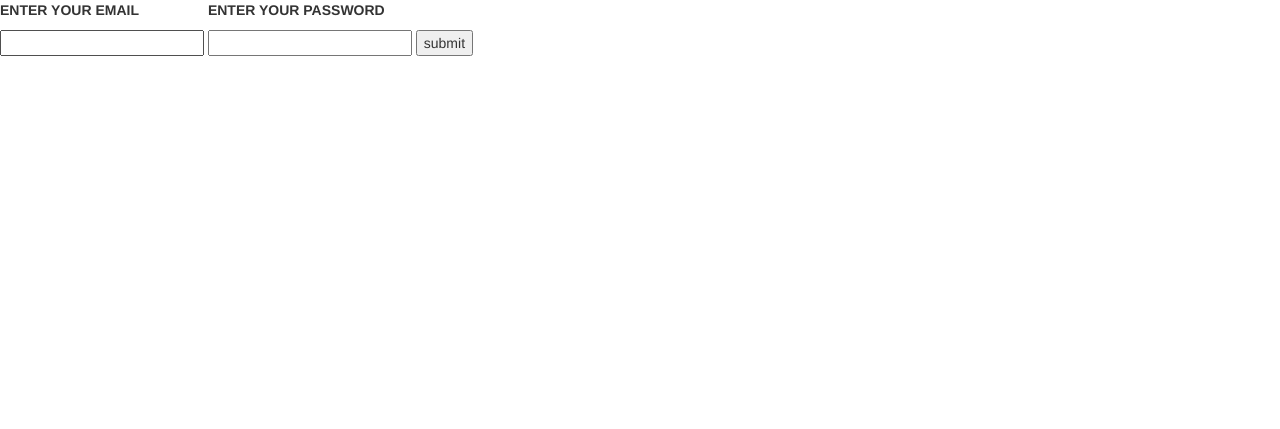
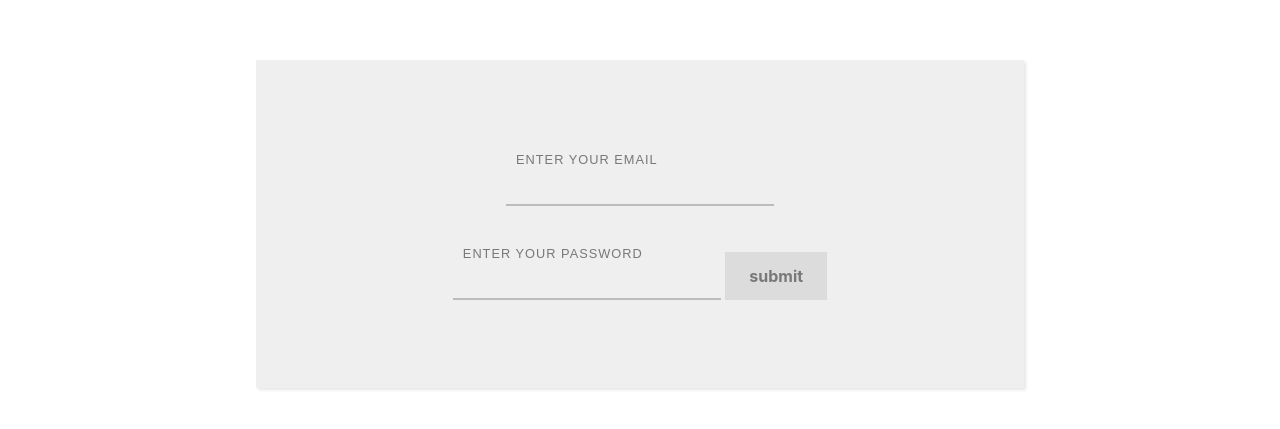
Before and after one commit to novachelly/QuickCook2, a Flask app: page /signin in a window 1280 px wide. Shown: the top 429 px of the page. Run offline with Flask 2, Linux system fonts and the light colour scheme; some libraries are stand-ins or nearby versions.

Commit message:
first commit

```diff
--- a/static/css/style3.css
+++ b/static/css/style3.css
@@ -1,18 +1,78 @@
-.panel-heading {
-    padding: 5px 15px;
+body {
+  background: #C5E1A5;
+}
+form {
+  width: 60%;
+  margin: 60px auto;
+  background: #efefef;
+  padding: 60px 120px 80px 120px;
+  text-align: center;
+  -webkit-box-shadow: 2px 2px 3px rgba(0,0,0,);
+  box-shadow: 2px 2px 3px rgba(0,0,0,0.1);
+}
+label {
+  display: block;
+  position: relative;
+  margin: 40px 0px;
+}
+.label-txt {
+  position: absolute;
+  top: -1.6em;
+  padding: 10px;
+  font-family: sans-serif;
+  font-size: .8em;
+  letter-spacing: 1px;
+  color: rgb(120,120,120);
+  transition: ease .3s;
+}
+.input {
+  width: 100%;
+  padding: 10px;
+  background: transparent;
+  border: none;
+  outline: none;
 }
 
-.panel-footer {
-	padding: 1px 15px;
-	color: #A0A0A0;
+.line-box {
+  position: relative;
+  width: 100%;
+  height: 2px;
+  background: #BCBCBC;
 }
 
-.profile-img {
-	width: 96px;
-	height: 96px;
-	margin: 0 auto 10px;
-	display: block;
-	-moz-border-radius: 50%;
-	-webkit-border-radius: 50%;
-	border-radius: 50%;
+.line {
+  position: absolute;
+  width: 0%;
+  height: 2px;
+  top: 0px;
+  left: 50%;
+  transform: translateX(-50%);
+  background: #8BC34A;
+  transition: ease .6s;
 }
+
+.input:focus + .line-box .line {
+  width: 100%;
+}
+
+.label-active {
+  top: -3em;
+}
+
+button {
+  display: inline-block;
+  padding: 12px 24px;
+  background: rgb(220,220,220);
+  font-weight: bold;
+  color: rgb(120,120,120);
+  border: none;
+  outline: none;
+  border-radius: 3px;
+  cursor: pointer;
+  transition: ease .3s;
+}
+
+button:hover {
+  background: #8BC34A;
+  color: #ffffff;
+}
--- a/templates/signin.html
+++ b/templates/signin.html
@@ -2,31 +2,32 @@
 
 <head>
 	<title>Sign-In!</title>
-	<link rel="stylesheet" href="static/css/style3.css?q={{time}}" type="text/css">
-	<link href="//netdna.bootstrapcdn.com/bootstrap/3.2.0/css/bootstrap.min.css" rel="stylesheet" id="bootstrap-css">
-<script src="//netdna.bootstrapcdn.com/bootstrap/3.2.0/js/bootstrap.min.js"></script>
-<script src="//code.jquery.com/jquery-1.11.1.min.js"></script>
+    <link rel="stylesheet" href="static/css/style2.css?q={{time}}" type="text/css">
+    <form action="/register">
+<link href="//maxcdn.bootstrapcdn.com/bootstrap/4.1.1/css/bootstrap.min.css" rel="stylesheet" id="bootstrap-css">
+<script src="//maxcdn.bootstrapcdn.com/bootstrap/4.1.1/js/bootstrap.min.js"></script>
+<script src="//cdnjs.cloudflare.com/ajax/libs/jquery/3.2.1/jquery.min.js"></script>
 </head>
 
 <body id="reg">
-	<form action="/signin">
-		<form>
-			<label>
+
+<form>
+  <label>
     <p class="label-txt">ENTER YOUR EMAIL</p>
     <input type="text" class="input">
     <div class="line-box">
       <div class="line"></div>
     </div>
   </label>
-			<label>
+  <label>
     <p class="label-txt">ENTER YOUR PASSWORD</p>
     <input type="text" class="input">
     <div class="line-box">
       <div class="line"></div>
     </div>
   </label>
-			<button type="submit">submit</button>
-		</form>
+  <button type="submit">submit</button>
+</form>
 </body>
 
 </html>
```
Also changed, not shown: templates/aboutus.html (added).
